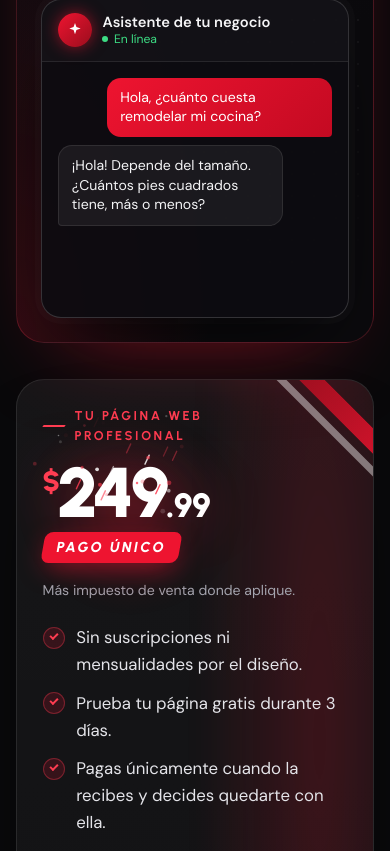
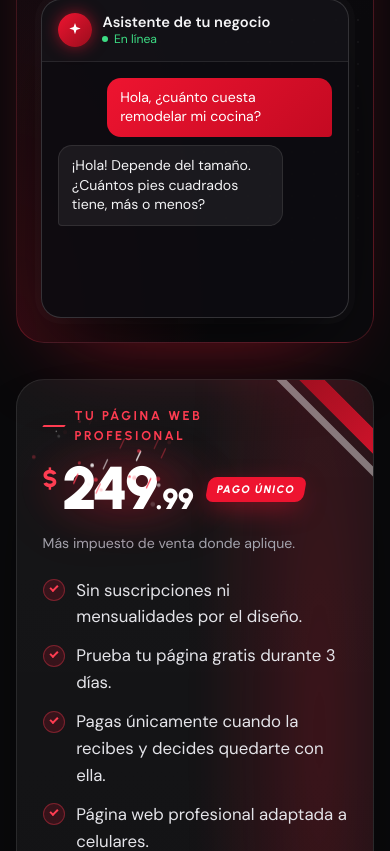
Before and after one commit to bryanriv1902-code/pcb-web, a PHP site: page / in a window 390 px wide. Shown: the part 1383-2234 px from the top of the page. Run offline with PHP 8.4, Linux system fonts and the light colour scheme.

Commit message:
Precio: la etiqueta Pago único se queda al lado durante la cuenta (también en celular)
Co-Authored-By: Claude Opus 5.5 <noreply@anthropic.com>
Claude-Session: https://claude.ai/code/session_01BcYhvkhQrUBh9o3pRVkiSm

```diff
--- a/index.html
+++ b/index.html
@@ -23,7 +23,7 @@
   <link rel="preconnect" href="https://fonts.gstatic.com" crossorigin>
   <link rel="stylesheet" href="https://fonts.googleapis.com/css2?family=Urbanist:wght@500;600;700;800;900&family=DM+Sans:opsz,wght@9..40,400;9..40,500;9..40,600&display=swap">
   <link rel="preload" as="image" href="assets/img/logo-pcb-440.webp" fetchpriority="high">
-  <link rel="stylesheet" href="styles.css?v=20261031p">
+  <link rel="stylesheet" href="styles.css?v=20261031q">
 
   <script type="application/ld+json">
   {
@@ -568,7 +568,7 @@
     </div>
   </dialog>
 
-  <script defer src="lib/manifest.js?v=20261031p"></script>
-  <script defer src="main.js?v=20261031p"></script>
+  <script defer src="lib/manifest.js?v=20261031q"></script>
+  <script defer src="main.js?v=20261031q"></script>
 </body>
 </html>
--- a/styles.css
+++ b/styles.css
@@ -776,3 +776,16 @@ html.intro-in .reel--marquee .reel__item { transform: translate3d(var(--mq, 0px)
   .chat { transform: none; }
 }
 .ai__note b { color: var(--fg); }
+
+/* ============ 14. PRECIO: la etiqueta "Pago único" siempre al lado ============ */
+/* El número reserva desde el inicio el ancho del precio final, así la cuenta (0 → 249.99) no mueve la etiqueta */
+.offer__price { flex-wrap: nowrap; }
+.offer__amount { white-space: nowrap; flex: none; }
+.offer__amount [data-price-whole] { display: inline-block; min-width: calc(3 * (1ch - 0.055em)); text-align: right; }
+.offer__amount [data-price-cents] { display: inline-block; min-width: calc(2 * (1ch - 0.02em)); }
+.offer__tag { flex: none; white-space: nowrap; }
+@media (max-width: 520px) {
+  .offer__price { gap: .5rem .7rem; }
+  .offer__amount { font-size: clamp(3.1rem, 15.5vw, 4.4rem); }
+  .offer__tag { font-size: .68rem; letter-spacing: .12em; padding: .42rem .62rem; }
+}
```
